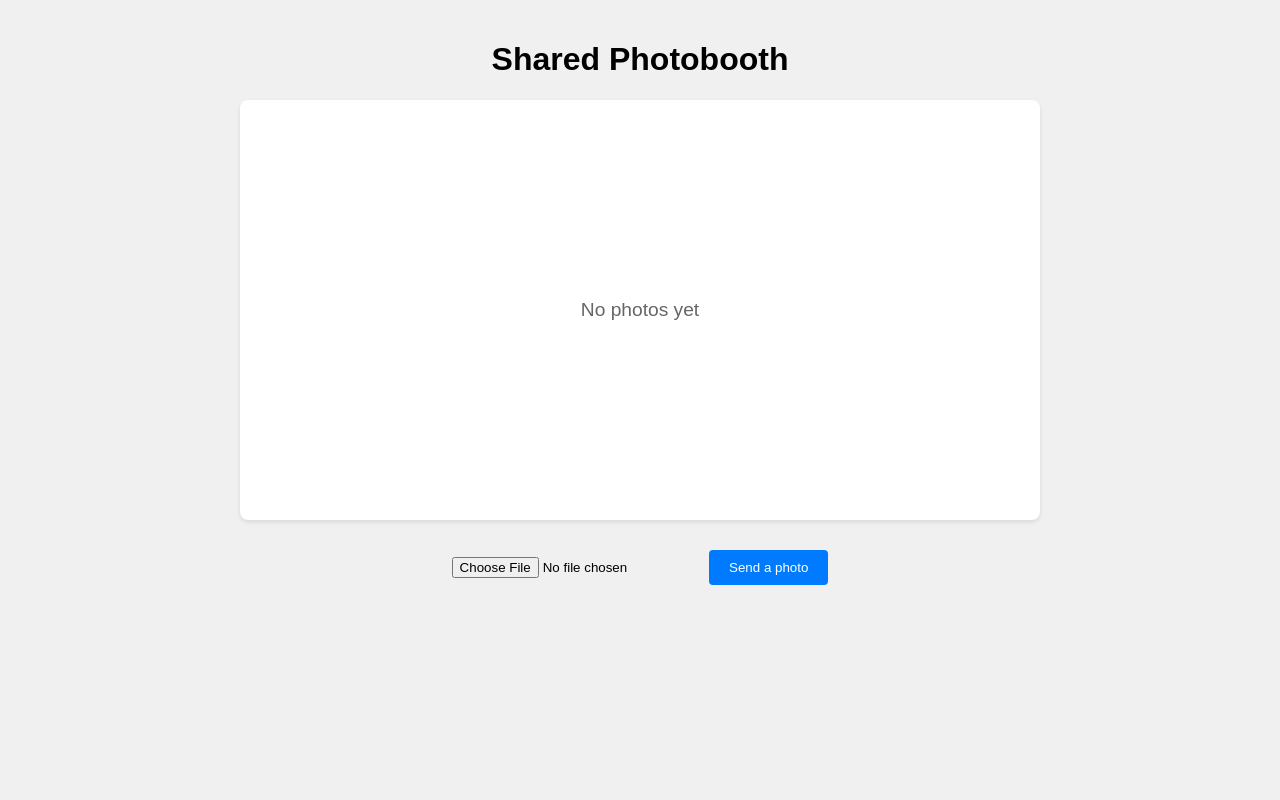
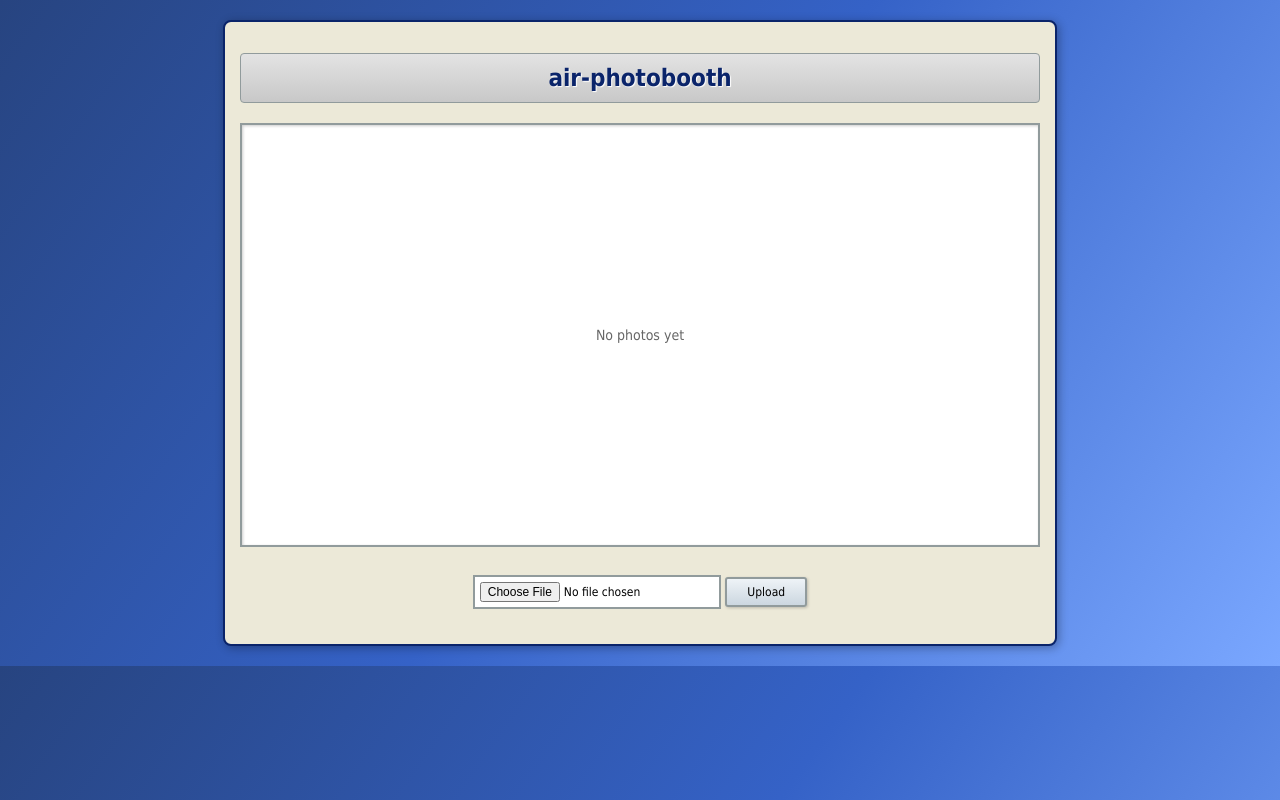
Before and after one commit to virtualmartire/air-photobooth, a Flask app: page / in a window 1280 px wide. Run offline with Flask 3, Linux system fonts and the light colour scheme; the visitor is signed in with stand-in values (Sample User, id 1); data that the repository does not hold is empty.

Commit message:
road to windows xp

```diff
--- a/static/style.css
+++ b/static/style.css
@@ -1,22 +1,39 @@
 body {
-    font-family: Arial, sans-serif;
+    font-family: 'Tahoma', sans-serif;
     margin: 0;
     padding: 20px;
-    background-color: #f0f0f0;
+    background: #274480;
+    background: linear-gradient(125deg, #274480 0%, #3562c7 50%, #7aa7ff 100%);
+    color: #000;
 }
 
 .container {
     max-width: 800px;
     margin: 0 auto;
     text-align: center;
+    background: #ECE9D8;
+    border: 2px solid #0A246A;
+    border-radius: 8px;
+    padding: 15px;
+    box-shadow: 2px 2px 10px rgba(0,0,0,0.3);
+}
+
+h1 {
+    color: #0A246A;
+    text-shadow: 1px 1px 1px #fff;
+    font-size: 24px;
+    padding: 10px;
+    background: linear-gradient(to bottom, #E3E3E3 0%, #C8C8C8 100%);
+    border: 1px solid #919B9C;
+    border-radius: 4px;
 }
 
 .photo-container {
     margin: 20px 0;
     background: white;
     padding: 10px;
-    border-radius: 8px;
-    box-shadow: 0 2px 4px rgba(0,0,0,0.1);
+    border: 2px solid #919B9C;
+    box-shadow: inset 1px 1px 3px rgba(0,0,0,0.2);
     min-height: 400px;
     display: flex;
     align-items: center;
@@ -31,7 +48,8 @@ body {
 
 .no-photo {
     color: #666;
-    font-size: 1.2em;
+    font-family: 'Tahoma', sans-serif;
+    font-size: 14px;
 }
 
 .upload-form {
@@ -39,35 +57,51 @@ body {
 }
 
 button {
-    background-color: #007bff;
-    color: white;
-    padding: 10px 20px;
-    border: none;
-    border-radius: 4px;
+    background: linear-gradient(to bottom, #EEF3F7 0%, #CCD7E0 100%);
+    color: #000;
+    padding: 6px 20px;
+    border: 2px solid #919B9C;
+    border-radius: 3px;
     cursor: pointer;
+    font-family: 'Tahoma', sans-serif;
+    font-size: 12px;
     margin-top: 10px;
+    box-shadow: 1px 1px 3px rgba(0,0,0,0.2);
 }
 
 button:hover {
-    background-color: #0056b3;
+    background: linear-gradient(to bottom, #E3E3E3 0%, #C8C8C8 100%);
+    border-color: #0A246A;
+}
+
+button:active {
+    box-shadow: inset 1px 1px 3px rgba(0,0,0,0.2);
 }
 
 .alert {
     padding: 10px;
     margin: 10px 0;
-    border-radius: 4px;
-    background-color: #d4edda;
-    color: #155724;
-    border: 1px solid #c3e6cb;
+    background: #FFFBCC;
+    border: 1px solid #E6DB55;
+    color: #000;
+    font-size: 12px;
+}
+
+input[type="file"] {
+    background: white;
+    border: 2px solid #919B9C;
+    padding: 5px;
+    font-family: 'Tahoma', sans-serif;
+    font-size: 12px;
 }
 
 .login-form {
+    background: #ECE9D8;
+    border: 2px solid #919B9C;
+    padding: 20px;
     max-width: 300px;
     margin: 40px auto;
-    padding: 20px;
-    background: white;
-    border-radius: 8px;
-    box-shadow: 0 2px 4px rgba(0,0,0,0.1);
+    box-shadow: 2px 2px 10px rgba(0,0,0,0.3);
 }
 
 .form-group {
@@ -76,10 +110,12 @@ button:hover {
 
 .form-group input {
     width: 100%;
-    padding: 8px;
-    border: 1px solid #ddd;
-    border-radius: 4px;
-    box-sizing: border-box;
+    padding: 5px;
+    border: 2px solid #919B9C;
+    font-family: 'Tahoma', sans-serif;
+    font-size: 12px;
+    background: white;
+    box-shadow: inset 1px 1px 3px rgba(0,0,0,0.1);
 }
 
 .alert-error {
--- a/templates/index.html
+++ b/templates/index.html
@@ -1,13 +1,13 @@
 <!DOCTYPE html>
 <html>
 <head>
-    <title>Shared Photobooth</title>
+    <title>air-photobooth</title>
     <link rel="stylesheet" href="{{ url_for('static', filename='style.css') }}">
     <meta name="viewport" content="width=device-width, initial-scale=1.0">
 </head>
 <body>
     <div class="container">
-        <h1>Shared Photobooth</h1>
+        <h1>air-photobooth</h1>
 
         <div class="photo-container">
             {% if photo %}
@@ -27,7 +27,7 @@
 
         <form action="{{ url_for('upload_photo') }}" method="post" enctype="multipart/form-data" class="upload-form">
             <input type="file" name="photo" accept="image/*" required>
-            <button type="submit">Send a photo</button>
+            <button type="submit">Upload</button>
         </form>
     </div>
 
--- a/templates/login.html
+++ b/templates/login.html
@@ -1,13 +1,13 @@
 <!DOCTYPE html>
 <html>
 <head>
-    <title>Photobooth Login</title>
+    <title>air-photobooth</title>
     <link rel="stylesheet" href="{{ url_for('static', filename='style.css') }}">
     <meta name="viewport" content="width=device-width, initial-scale=1.0">
 </head>
 <body>
     <div class="container">
-        <h1>Photobooth Login</h1>
+        <h1>Login</h1>
 
         {% with messages = get_flashed_messages() %}
             {% if messages %}
```
